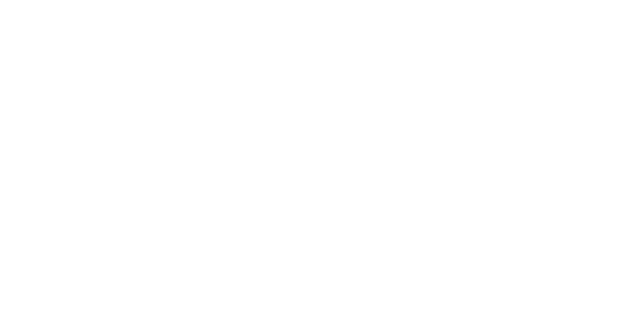
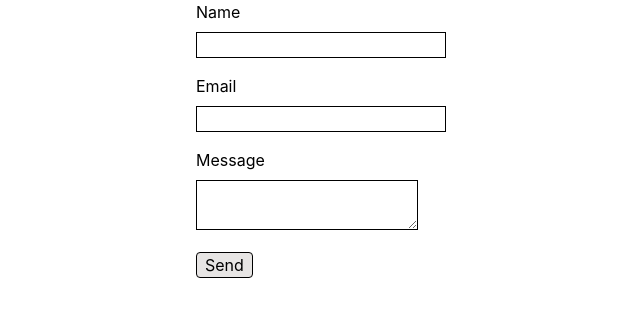
Before and after one commit to yiwenwangANU/react_code_interview, a React (Vite) app: page /contactform in a window 1280 px wide. Before the commit this address had no page. Shown: the top 316 px of the page, without its empty margins (44-684 px from the left). Built offline with nearby package versions, Linux system fonts and the light colour scheme.

Commit message:
create Holy Grail and add prettier for tailwind plugin

```diff
--- a/src/App.tsx
+++ b/src/App.tsx
@@ -1,11 +1,15 @@
 import { Route, Routes } from "react-router";
-import Accordion from "./pages/AccordionPage";
 import HomePage from "./pages/HomePage/HomePage";
+import AccordionPage from "./pages/AccordionPage";
+import ContactFormPage from "./pages/ContactFormPage";
+import HolyGrailPage from "./pages/HolyGrailPage";
 
 const App = () => (
   <Routes>
     <Route path="/" element={<HomePage />} />
-    <Route path="/accordion" element={<Accordion />} />
+    <Route path="/accordion" element={<AccordionPage />} />
+    <Route path="/contactform" element={<ContactFormPage />} />
+    <Route path="/holygrail" element={<HolyGrailPage />} />
   </Routes>
 );
 
--- a/src/pages/AccordionPage/AccordionPage.tsx
+++ b/src/pages/AccordionPage/AccordionPage.tsx
@@ -29,7 +29,7 @@
 }
 
 const AccordionPage: FC<Props> = ({ entrys = DEFAULT_ENTRIES }) => (
-  <div className="w-200 mx-auto">
+  <div className="mx-auto w-200">
     {entrys.map((entry) => (
       <Accordion
         key={entry.title}
--- a/src/pages/AccordionPage/components/Accordion/Accordion.tsx
+++ b/src/pages/AccordionPage/components/Accordion/Accordion.tsx
@@ -9,9 +9,9 @@
 const Accordion: FC<Props> = ({ title, content }) => {
   const [toggle, setToggle] = useState<boolean>(false);
   return (
-    <div className="py-2 border-b-1 border-stone-400 ">
+    <div className="border-b-1 border-stone-400 py-2">
       <button
-        className="w-full flex justify-between bg-stone-200 px-3 py-1 items-center cursor-pointer"
+        className="flex w-full cursor-pointer items-center justify-between bg-stone-200 px-3 py-1"
         onClick={() => setToggle((prev) => !prev)}
       >
         <div>{title}</div>
--- a/src/pages/AccordionPage/components/Accordion/components/AccordionIcon/AccordionIcon.tsx
+++ b/src/pages/AccordionPage/components/Accordion/components/AccordionIcon/AccordionIcon.tsx
@@ -6,7 +6,7 @@
 
 const AccordionIcon: FC<Props> = ({ rotate }) => (
   <span
-    className={`inline-block h-2 w-2 border-b-2 border-r-2 border-gray-500 transition-transform duration-200 ${
+    className={`inline-block h-2 w-2 border-r-2 border-b-2 border-gray-500 transition-transform duration-200 ${
       rotate ? "rotate-[225deg]" : "rotate-45"
     }`}
   />
--- /dev/null
+++ b/src/pages/ContactFormPage/ContactFormPage.tsx
@@ -0,0 +1,55 @@
+import { zodResolver } from "@hookform/resolvers/zod";
+import axios from "axios";
+import type { FC } from "react";
+import { useForm } from "react-hook-form";
+import z from "zod";
+
+const schema = z.object({
+  name: z.string().min(1, "Name is required"),
+  email: z.email("Invalid Email"),
+  message: z.string().min(1, "Message is required"),
+});
+
+type ContactBody = {
+  name: string;
+  email: string;
+  message: string;
+};
+
+type ContactResponse = string;
+
+const onSubmit = async (data: ContactBody): Promise<void> => {
+  const response = await axios.post<ContactResponse>(
+    "https://questions.greatfrontend.com/api/questions/contact-form",
+    data,
+  );
+  alert(response.data);
+};
+
+const ContactFormPage: FC = () => {
+  const {
+    register,
+    handleSubmit,
+    formState: { errors },
+  } = useForm({ resolver: zodResolver(schema) });
+
+  return (
+    <form onSubmit={handleSubmit(onSubmit)} className="mx-auto w-200 space-y-2">
+      <div>Name</div>
+      <input {...register("name")} className="border-1" />
+      <p className="text-red-500">{errors.name?.message}</p>
+      <div>Email</div>
+      <input {...register("email")} className="border-1" />
+      <p className="text-red-500">{errors.email?.message}</p>
+      <div>Message</div>
+      <textarea {...register("message")} className="border-1" />
+      <p className="text-red-500">{errors.message?.message}</p>
+
+      <button className="cursor-pointer rounded border-1 bg-stone-200 px-2">
+        Send
+      </button>
+    </form>
+  );
+};
+
+export default ContactFormPage;
--- /dev/null
+++ b/src/pages/ContactFormPage/index.ts
@@ -0,0 +1 @@
+export { default } from "./ContactFormPage";
--- /dev/null
+++ b/src/pages/HolyGrailPage/HolyGrailPage.tsx
@@ -0,0 +1,17 @@
+import type { FC } from "react";
+
+const HolyGrailPage: FC = () => (
+  <div className="flex h-dvh w-full flex-col">
+    <div className="flex h-12 justify-center bg-orange-500">Header</div>
+    <div className="flex grow">
+      <div className="flex w-20 justify-center bg-orange-400 pt-2">
+        Navigation
+      </div>
+      <div className="flex grow justify-center bg-amber-200 pt-2">Main</div>
+      <div className="flex w-20 justify-center bg-orange-300 pt-2">Sidebar</div>
+    </div>
+    <div className="flex h-20 justify-center bg-slate-500 pt-2">Footer</div>
+  </div>
+);
+
+export default HolyGrailPage;
--- /dev/null
+++ b/src/pages/HolyGrailPage/index.ts
@@ -0,0 +1 @@
+export { default } from "./HolyGrailPage";
--- a/src/pages/HomePage/HomePage.tsx
+++ b/src/pages/HomePage/HomePage.tsx
@@ -3,6 +3,8 @@
 const HomePage = () => (
   <nav>
     <NavLink to="/accordion">Accordion</NavLink>
+    <NavLink to="/contactform">Contact Form</NavLink>
+    <NavLink to="/holygrail">Holy Grail</NavLink>
   </nav>
 );
 
```
Also changed, not shown: package.json (+7 -2 lines), 2 other files (tests, documents, lock files or other folders).
